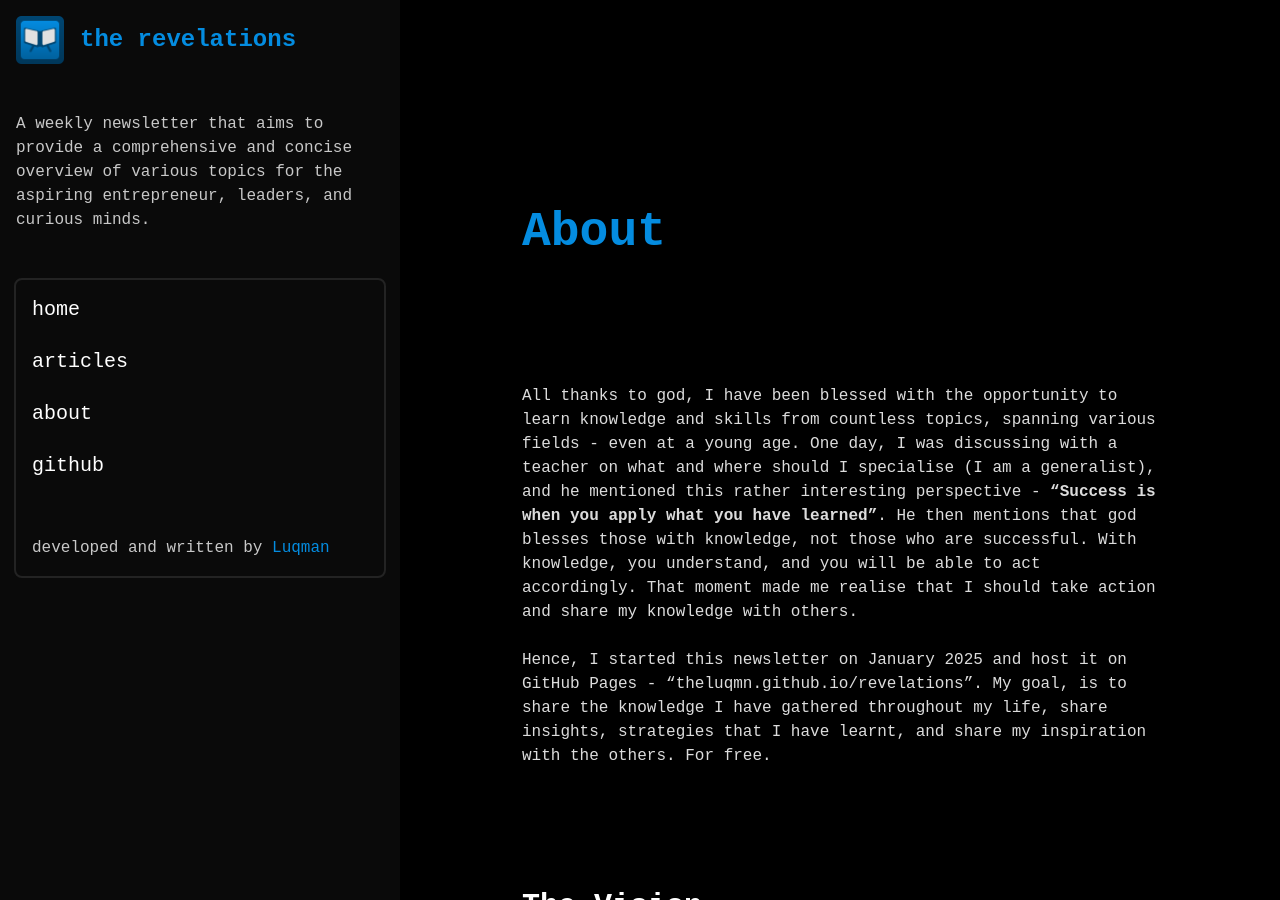
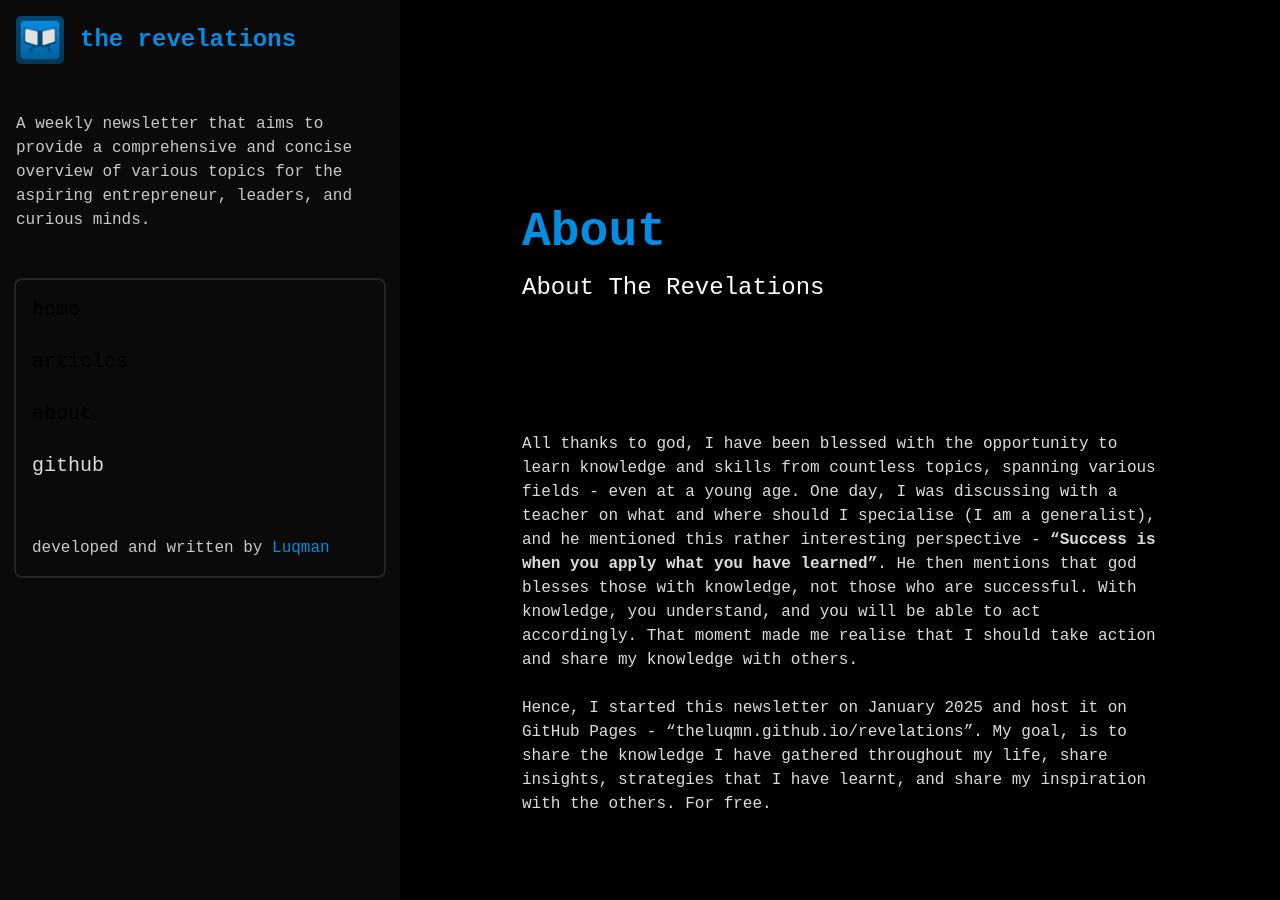
Before and after one commit to theluqmn/revelations, a Jekyll site: the page built from info/about.md, in a window 1280 px wide and 900 px high. Built offline with Jekyll 4.4.1, drawn with Linux system fonts in a browser that asks for light colours; nearby versions of some CDN libraries; some web fonts are replaced.

Commit message:
done for today - maybe

```diff
--- a/_includes/nav.html
+++ b/_includes/nav.html
@@ -11,16 +11,16 @@
     </p>
 
     <div class="p-4 flex flex-col gap-6 rounded-md outline outline-2 outline-[rgb(35,35,35)]">
-        <a class="text-xl text-white hover:text-[rgb(4,140,224)] duration-300" href="{{ site.baseurl }}/">
+        <a class="text-xl text-[rgb(220,220,220) hover:text-[rgb(4,140,224)] duration-300" href="{{ site.baseurl }}/">
             home
         </a>
-        <a class="text-xl text-white hover:text-[rgb(4,140,224)] duration-300" href="{{ site.baseurl }}/articles">
+        <a class="text-xl text-[rgb(220,220,220) hover:text-[rgb(4,140,224)] duration-300" href="{{ site.baseurl }}/articles">
             articles
         </a>
-        <a class="text-xl text-white hover:text-[rgb(4,140,224)] duration-300" href="{{ site.baseurl }}/about">
+        <a class="text-xl text-[rgb(220,220,220) hover:text-[rgb(4,140,224)] duration-300" href="{{ site.baseurl }}/about">
             about
         </a>
-        <a class="text-xl text-white hover:text-[rgb(4,140,224)] duration-300" href="https://github.com/theluqmn/revelations">
+        <a class="text-xl text-[rgb(220,220,220)] hover:text-[rgb(4,140,224)] duration-300" href="https://github.com/theluqmn/revelations">
             github
         </a>
 
--- a/_layouts/info.html
+++ b/_layouts/info.html
@@ -37,9 +37,15 @@
             <div class="p-4 w-full">
                 <div class="w-full md:w-9/12 md:mx-auto">
                     <div class="flex flex-col gap-32 pb-32">
-                        <h1 class="pt-48 text-4xl md:text-5xl text-[rgb(4,140,224)] font-bold">
-                            {{ page.title }}
-                        </h1>
+                        <div class="flex flex-col gap-4">
+                            <h1 class="pt-48 text-4xl md:text-5xl text-[rgb(4,140,224)] font-bold">
+                                {{ page.title }}
+                            </h1>
+
+                            <p class="text-xl md:text-2xl text-white">
+                                {{ page.description }}
+                            </p>
+                        </div>
 
                         <div class="
                         space-y-6
--- a/info/about.md
+++ b/info/about.md
@@ -1,5 +1,6 @@
 ---
 title: About
+description: About The Revelations
 layout: info
 permalink: /about/
 ---
```
Also changed, not shown: info/articles.md (+1 -1 lines).
